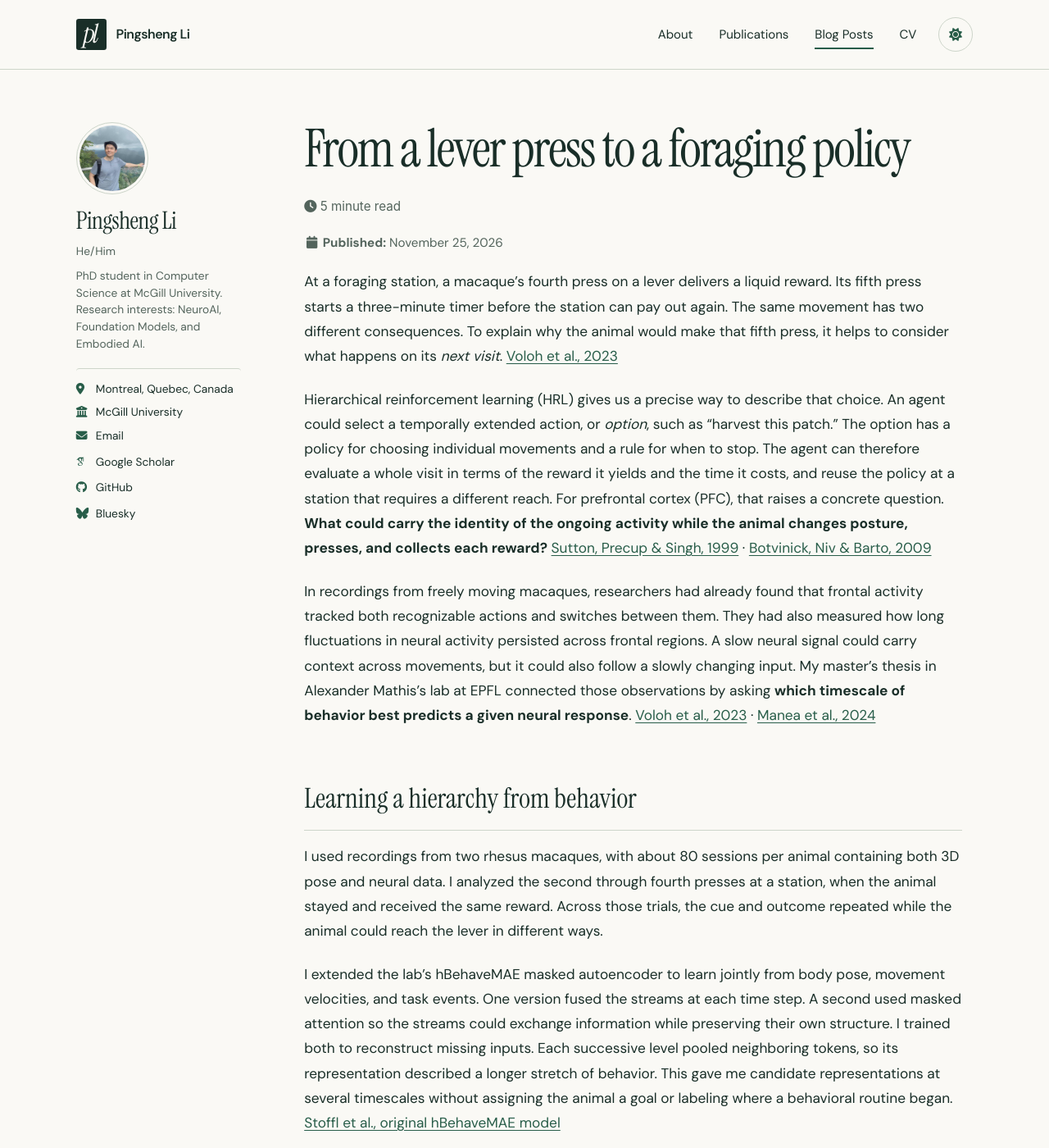
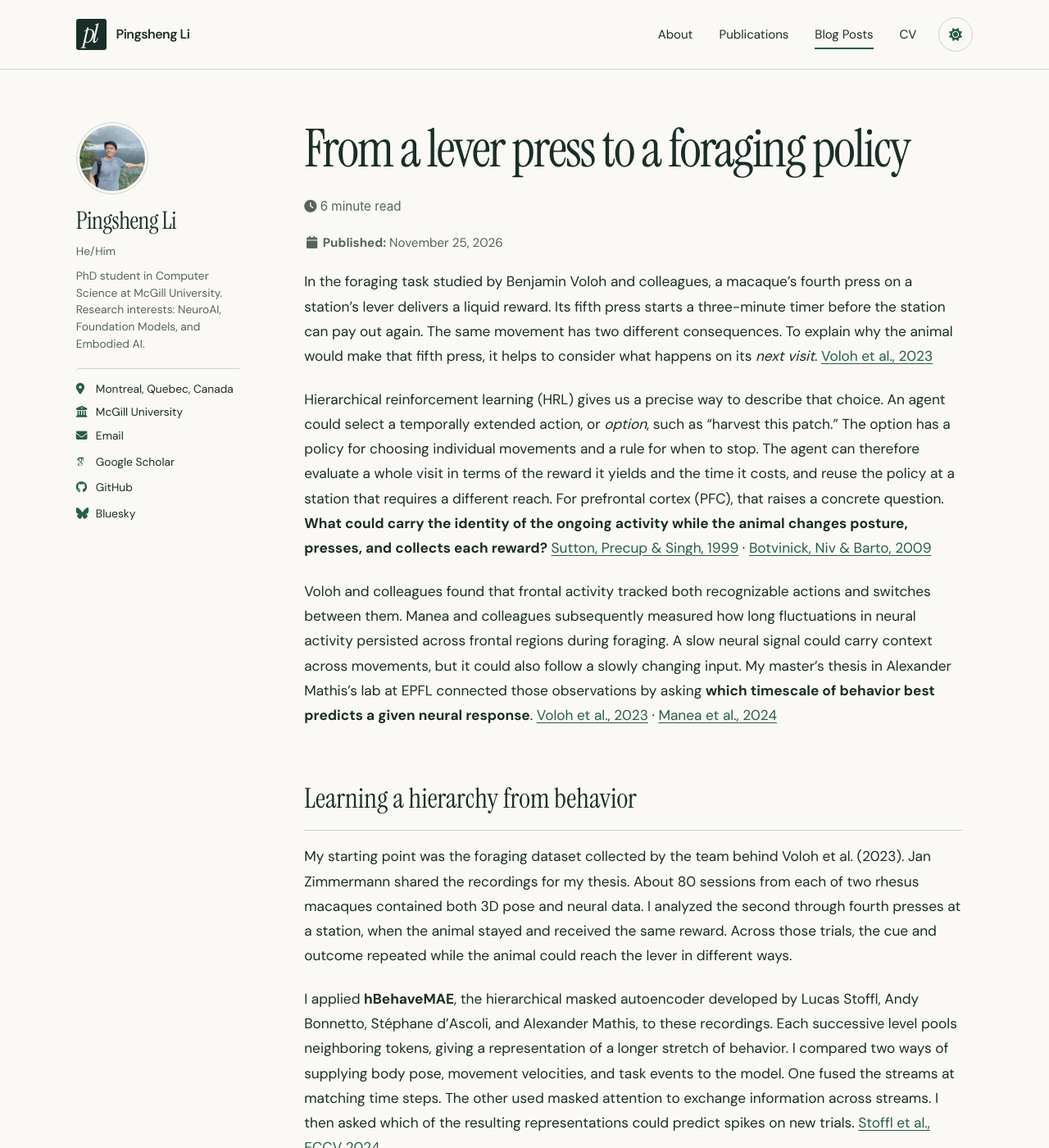
Before and after one commit to Pingsheng-NeuroAI/Pingsheng-NeuroAI.github.io, a Jekyll site: the page built from _posts/2026-11-25-lever-press-neural-timescales.md, in a window 1280 px wide and 1400 px high. Shown: the whole window at 82% size. Built offline with Jekyll 4.4.1, drawn with Linux system fonts in a browser that asks for light colours; some web fonts are replaced; some of the changed text lies outside the part shown.

Commit message:
Credit the original model and macaque recordings in the thesis analysis

```diff
--- a/_posts/2026-11-25-lever-press-neural-timescales.md
+++ b/_posts/2026-11-25-lever-press-neural-timescales.md
@@ -9,22 +9,22 @@ tags:
   - representation learning
 ---
 
-At a foraging station, a macaque’s fourth press on a lever delivers a liquid reward. Its fifth press starts a three-minute timer before the station can pay out again. The same movement has two different consequences. To explain why the animal would make that fifth press, it helps to consider what happens on its *next visit*. [Voloh et al., 2023](https://pmc.ncbi.nlm.nih.gov/articles/PMC10591875/)
+In the foraging task studied by Benjamin Voloh and colleagues, a macaque’s fourth press on a station’s lever delivers a liquid reward. Its fifth press starts a three-minute timer before the station can pay out again. The same movement has two different consequences. To explain why the animal would make that fifth press, it helps to consider what happens on its *next visit*. [Voloh et al., 2023](https://pmc.ncbi.nlm.nih.gov/articles/PMC10591875/)
 
 Hierarchical reinforcement learning (HRL) gives us a precise way to describe that choice. An agent could select a temporally extended action, or *option*, such as “harvest this patch.” The option has a policy for choosing individual movements and a rule for when to stop. The agent can therefore evaluate a whole visit in terms of the reward it yields and the time it costs, and reuse the policy at a station that requires a different reach. For prefrontal cortex (PFC), that raises a concrete question. **What could carry the identity of the ongoing activity while the animal changes posture, presses, and collects each reward?** [Sutton, Precup & Singh, 1999](https://doi.org/10.1016/S0004-3702(99)00052-1) · [Botvinick, Niv & Barto, 2009](https://pmc.ncbi.nlm.nih.gov/articles/PMC2783353/)
 
-In recordings from freely moving macaques, researchers had already found that frontal activity tracked both recognizable actions and switches between them. They had also measured how long fluctuations in neural activity persisted across frontal regions. A slow neural signal could carry context across movements, but it could also follow a slowly changing input. My master’s thesis in Alexander Mathis’s lab at EPFL connected those observations by asking **which timescale of behavior best predicts a given neural response**. [Voloh et al., 2023](https://pmc.ncbi.nlm.nih.gov/articles/PMC10591875/) · [Manea et al., 2024](https://doi.org/10.1038/s41467-024-46488-1)
+Voloh and colleagues found that frontal activity tracked both recognizable actions and switches between them. Manea and colleagues subsequently measured how long fluctuations in neural activity persisted across frontal regions during foraging. A slow neural signal could carry context across movements, but it could also follow a slowly changing input. My master’s thesis in Alexander Mathis’s lab at EPFL connected those observations by asking **which timescale of behavior best predicts a given neural response**. [Voloh et al., 2023](https://pmc.ncbi.nlm.nih.gov/articles/PMC10591875/) · [Manea et al., 2024](https://doi.org/10.1038/s41467-024-46488-1)
 
 ## Learning a hierarchy from behavior
 
-I used recordings from two rhesus macaques, with about 80 sessions per animal containing both 3D pose and neural data. I analyzed the second through fourth presses at a station, when the animal stayed and received the same reward. Across those trials, the cue and outcome repeated while the animal could reach the lever in different ways.
+My starting point was the foraging dataset collected by the team behind Voloh et al. (2023). Jan Zimmermann shared the recordings for my thesis. About 80 sessions from each of two rhesus macaques contained both 3D pose and neural data. I analyzed the second through fourth presses at a station, when the animal stayed and received the same reward. Across those trials, the cue and outcome repeated while the animal could reach the lever in different ways.
 
-I extended the lab’s hBehaveMAE masked autoencoder to learn jointly from body pose, movement velocities, and task events. One version fused the streams at each time step. A second used masked attention so the streams could exchange information while preserving their own structure. I trained both to reconstruct missing inputs. Each successive level pooled neighboring tokens, so its representation described a longer stretch of behavior. This gave me candidate representations at several timescales without assigning the animal a goal or labeling where a behavioral routine began. [Stoffl et al., original hBehaveMAE model](https://github.com/amathislab/BehaveMAE)
+I applied **hBehaveMAE**, the hierarchical masked autoencoder developed by Lucas Stoffl, Andy Bonnetto, Stéphane d’Ascoli, and Alexander Mathis, to these recordings. Each successive level pools neighboring tokens, giving a representation of a longer stretch of behavior. I compared two ways of supplying body pose, movement velocities, and task events to the model. One fused the streams at matching time steps. The other used masked attention to exchange information across streams. I then asked which of the resulting representations could predict spikes on new trials. [Stoffl et al., ECCV 2024](https://doi.org/10.1007/978-3-031-73039-9_7)
 
 <figure class="half">
   <img src="{{ '/images/thesis-timescales/behavior-model-fusion-simple.webp' | relative_url }}" width="796" height="548" alt="Two streams of red and blue tokens enter a shared multilayer perceptron and emerge as a single green stream.">
   <img src="{{ '/images/thesis-timescales/behavior-model-fusion-attention.webp' | relative_url }}" width="772" height="548" alt="Masked self-attention lets the red and blue streams exchange information while retaining separate outputs for each.">
-  <figcaption>The two ways I combined behavioral inputs. For clarity, each diagram shows two streams. From thesis Fig. 4.</figcaption>
+  <figcaption>The two fusion configurations evaluated in my thesis, shown with two input streams for clarity. Thesis Fig. 4. The underlying hBehaveMAE architecture is from Stoffl et al. (2024).</figcaption>
 </figure>
 
 ## Which timescale predicts the spikes?
@@ -36,7 +36,7 @@ Across six frontal areas and the striatum, task events alone generally predicted
 <figure class="half">
   <img src="{{ '/images/thesis-timescales/premotor-level-0.webp' | relative_url }}" width="792" height="395" loading="lazy" alt="The level-zero prediction follows the sharp post-press increase in a premotor neuron’s mean firing rate.">
   <img src="{{ '/images/thesis-timescales/premotor-level-3.webp' | relative_url }}" width="801" height="395" loading="lazy" alt="The level-three prediction for the same neuron rises and falls more gradually.">
-  <figcaption>The same neuron and trials in both panels. Blue is the measured mean firing rate and dashed red is the prediction. The lever press occurs at zero seconds. From thesis Fig. 11A.</figcaption>
+  <figcaption>One premotor neuron from the Voloh et al. recordings. Blue is the measured mean firing rate and dashed red is the prediction. The lever press occurs at zero seconds. Thesis analysis, Fig. 11A.</figcaption>
 </figure>
 
 The more revealing test went in the other direction. Within each region, I grouped neuron–station pairs by the model level that best predicted their firing. Then I went back to the spikes and estimated each group’s intrinsic timescale from the decay of its autocorrelation. **Groups best predicted by longer behavioral windows also had more persistent neural activity.** The correlation was *r* = 0.51 (*p* = 0.005) in the attention-based hierarchical model. Grouping by stage in its control gave *r* = 0.19 (*p* = 0.327). The simpler fusion model also showed a positive association with pooling (*r* = 0.47, *p* = 0.011).
@@ -44,7 +44,7 @@ The more revealing test went in the other direction. Within each region, I group
 <figure class="half">
   <img src="{{ '/images/thesis-timescales/timescale-hierarchical.webp' | relative_url }}" width="851" height="685" loading="lazy" alt="Neural groups assigned to higher hierarchical levels tend to have longer intrinsic timescales. Colors identify seven brain regions.">
   <img src="{{ '/images/thesis-timescales/timescale-control.webp' | relative_url }}" width="792" height="685" loading="lazy" alt="The relationship between stage and neural timescale is weaker in the control model with temporal pooling disabled.">
-  <figcaption>Intrinsic timescale at the lever press, grouped by best-predicting level or stage. Dashed lines show linear fits. From thesis Fig. 12B.</figcaption>
+  <figcaption>Intrinsic timescale at the lever press, grouped by best-predicting level or stage. Dashed lines show linear fits. Thesis analysis of the Voloh et al. recordings, Fig. 12B.</figcaption>
 </figure>
 
 ## From temporal structure to control
@@ -52,3 +52,9 @@ The more revealing test went in the other direction. Within each region, I group
 A neural timescale measures persistence. An option makes a claim about control. Knowing which routine is active should help predict which action comes next and when the animal will switch. My four-second windows captured the first property. To test the second, I would look for a signal that generalizes across different ways of working a patch and changes when the animal decides to leave.
 
 The comparison I would run is between visits with similar presses, reward histories, and elapsed times that end in different choices. I would fit a candidate option model to behavior alone and test whether its estimated probability of ending a visit explains PFC activity beyond those matched variables. I would then ask whether a readout trained at one station could anticipate departures at another, before the monkey moves away. A signal that transfers across stations requiring different postures would be a candidate neural marker of option termination.
+
+
+## Model and data references
+
+- **Behavioral model.** Lucas Stoffl, Andy Bonnetto, Stéphane d’Ascoli, and Alexander Mathis. *Elucidating the Hierarchical Nature of Behavior with Masked Autoencoders*. ECCV 2024. [Paper](https://doi.org/10.1007/978-3-031-73039-9_7) · [Authors’ implementation](https://github.com/amathislab/BehaveMAE)
+- **Foraging experiment and recordings.** Benjamin Voloh, David J.-N. Maisson, Roberto Lopez Cervera, Indirah Conover, Mrunal Zambre, Benjamin Hayden, and Jan Zimmermann. *Hierarchical action encoding in prefrontal cortex of freely moving macaques*. Cell Reports, 2023. [Paper](https://doi.org/10.1016/j.celrep.2023.113091) · [Archived data and code](https://zenodo.org/records/8067596)
```
